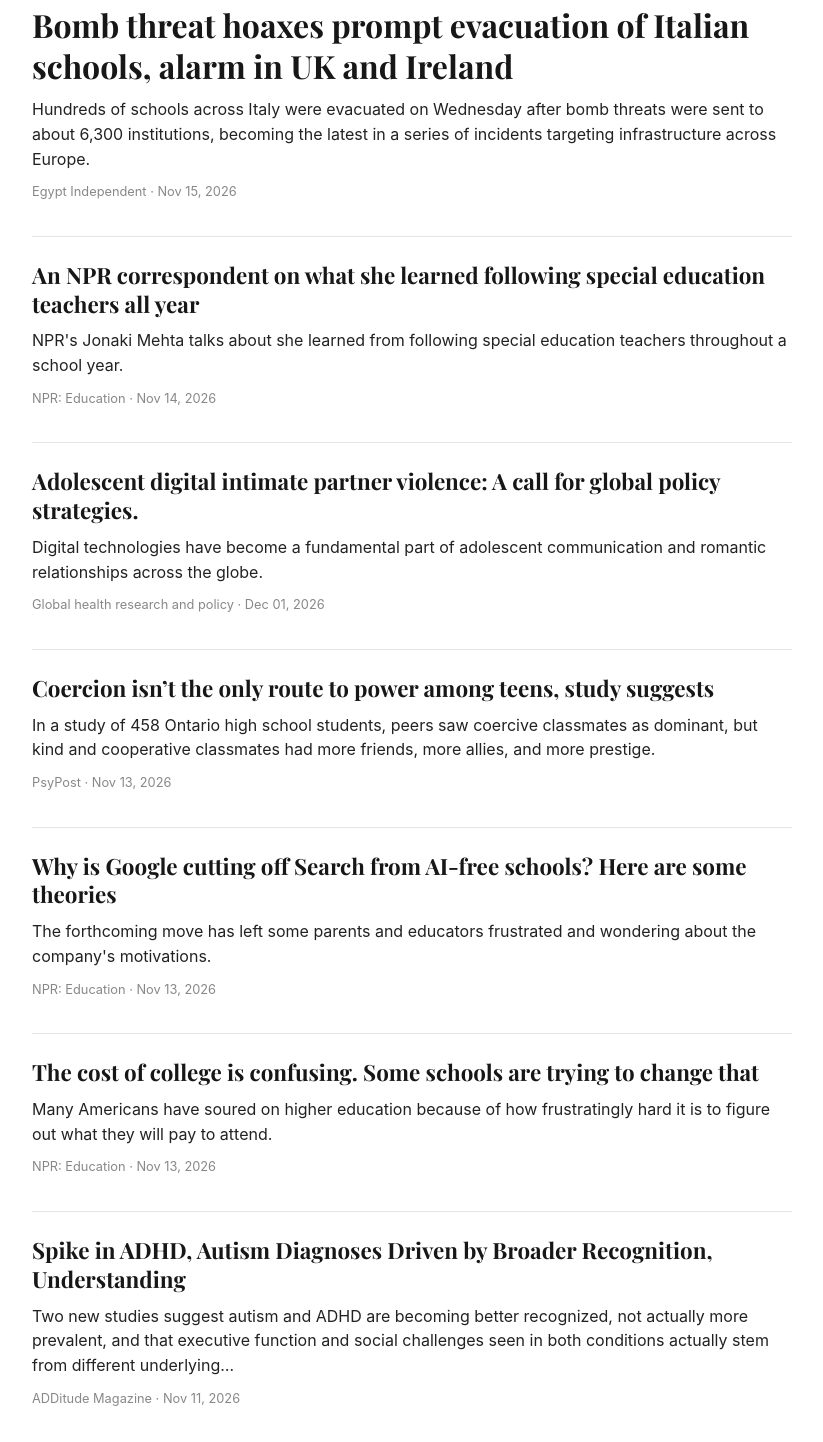
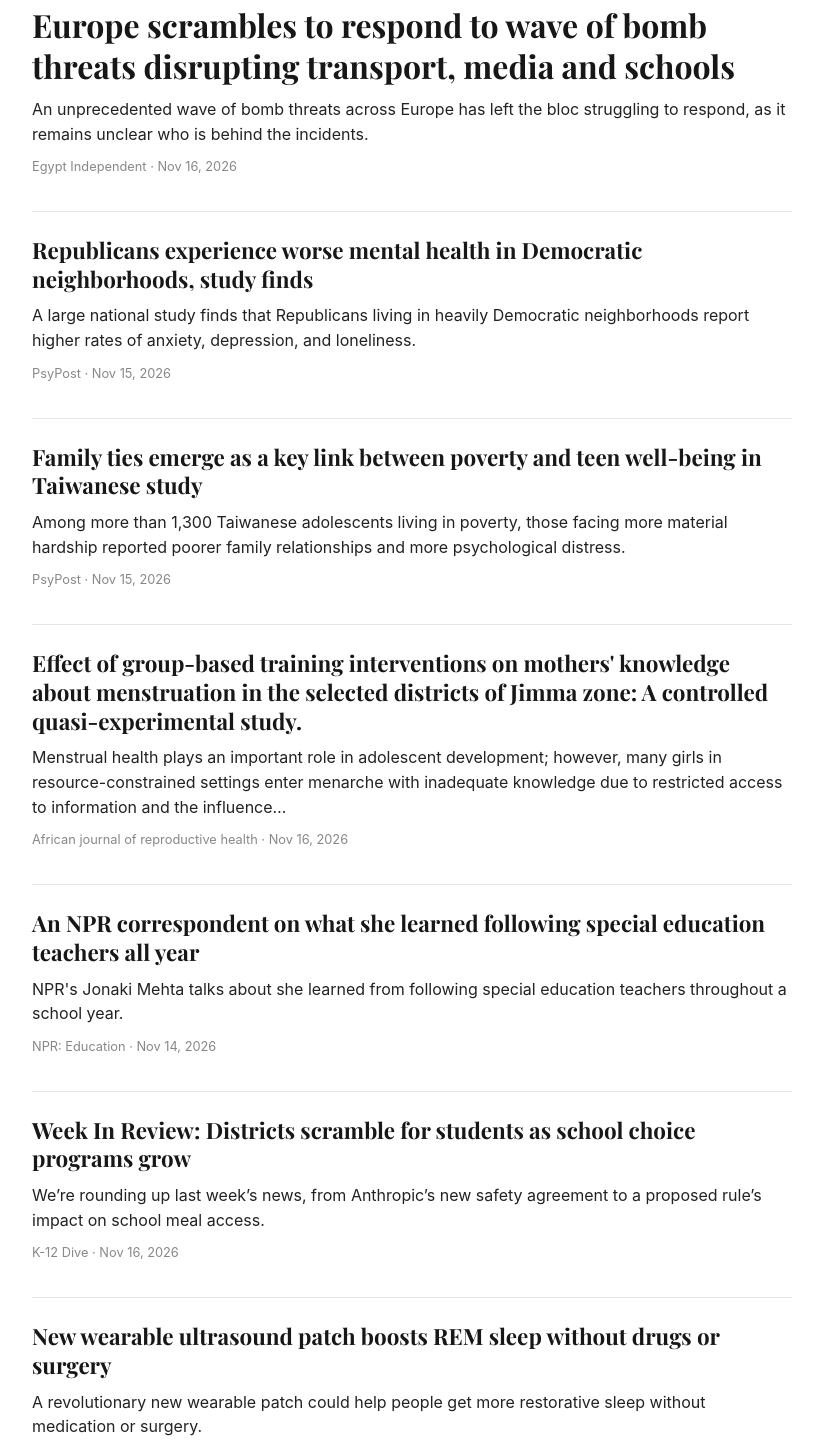
Before and after one commit to magdyelbieh42-jpg/daily-digest, a plain HTML site: page docs/index.html in a window 1280 px wide. Shown: the part 246-1688 px from the top of the page, without its empty margins (228-1051 px from the left). Drawn offline with nearby package versions, Linux system fonts and the light colour scheme.

Commit message:
Update daily digest

```diff
--- a/docs/index.html
+++ b/docs/index.html
@@ -1,6 +1,6 @@
 <!DOCTYPE html><html lang='en'><head><meta charset='utf-8'>
 <meta name='viewport' content='width=device-width, initial-scale=1'>
-<title>The Behavioral Brief — November 15, 2026</title>
+<title>The Behavioral Brief — November 16, 2026</title>
 <link rel='preconnect' href='https://fonts.googleapis.com'>
 <link rel='preconnect' href='https://fonts.gstatic.com' crossorigin>
 <link href='https://fonts.googleapis.com/css2?family=Playfair+Display:wght@700;900&display=swap' rel='stylesheet'>
@@ -36,26 +36,26 @@
 <p class='tagline'>Adolescent psychology · behavioral therapy · education · Egypt &amp; global</p>
 </div>
 <hr class='rule-thick'>
-<div class='meta-line'><span>Sunday, November 15, 2026</span><span>Issue no. 100</span></div>
+<div class='meta-line'><span>Monday, November 16, 2026</span><span>Issue no. 101</span></div>
 <div class='story lead'>
 <p class='label'>Lead story</p>
-<h2><a href='https://www.egyptindependent.com/bomb-threat-hoaxes-prompt-evacuation-of-italian-schools-alarm-in-uk-and-ireland/' target='_blank' rel='noopener'>Bomb threat hoaxes prompt evacuation of Italian schools, alarm in UK and Ireland</a></h2><p class='dek'>Hundreds of schools across Italy were evacuated on Wednesday after bomb threats were sent to about 6,300 institutions, becoming the latest in a series of incidents targeting infrastructure across Europe.</p><p class='source'>Egypt Independent · Nov 15, 2026</p></div>
+<h2><a href='https://www.egyptindependent.com/europe-scrambles-to-respond-to-wave-of-bomb-threats-disrupting-transport-media-and-schools/' target='_blank' rel='noopener'>Europe scrambles to respond to wave of bomb threats disrupting transport, media and schools</a></h2><p class='dek'>An unprecedented wave of bomb threats across Europe has left the bloc struggling to respond, as it remains unclear who is behind the incidents.</p><p class='source'>Egypt Independent · Nov 16, 2026</p></div>
+<div class='story'>
+<h2><a href='https://www.psypost.org/republicans-experience-worse-mental-health-in-democratic-neighborhoods/' target='_blank' rel='noopener'>Republicans experience worse mental health in Democratic neighborhoods, study finds</a></h2><p class='dek'>A large national study finds that Republicans living in heavily Democratic neighborhoods report higher rates of anxiety, depression, and loneliness.</p><p class='source'>PsyPost · Nov 15, 2026</p></div>
+<div class='story'>
+<h2><a href='https://www.psypost.org/family-ties-emerge-as-a-key-link-between-poverty-and-teen-well-being-in-taiwanese-study/' target='_blank' rel='noopener'>Family ties emerge as a key link between poverty and teen well-being in Taiwanese study</a></h2><p class='dek'>Among more than 1,300 Taiwanese adolescents living in poverty, those facing more material hardship reported poorer family relationships and more psychological distress.</p><p class='source'>PsyPost · Nov 15, 2026</p></div>
+<div class='story'>
+<h2><a href='https://pubmed.ncbi.nlm.nih.gov/43036657/' target='_blank' rel='noopener'>Effect of group-based training interventions on mothers&#x27; knowledge about menstruation in the selected districts of Jimma zone: A controlled quasi-experimental study.</a></h2><p class='dek'>Menstrual health plays an important role in adolescent development; however, many girls in resource-constrained settings enter menarche with inadequate knowledge due to restricted access to information and the influence…</p><p class='source'>African journal of reproductive health · Nov 16, 2026</p></div>
 <div class='story'>
 <h2><a href='https://www.npr.org/2026/11/14/nx-s1-6035713/an-npr-correspondent-on-what-she-learned-following-special-education-teachers-all-year' target='_blank' rel='noopener'>An NPR correspondent on what she learned following special education teachers all year</a></h2><p class='dek'>NPR&#x27;s Jonaki Mehta talks about she learned from following special education teachers throughout a school year.</p><p class='source'>NPR: Education · Nov 14, 2026</p></div>
 <div class='story'>
-<h2><a href='https://pubmed.ncbi.nlm.nih.gov/43034569/' target='_blank' rel='noopener'>Adolescent digital intimate partner violence: A call for global policy strategies.</a></h2><p class='dek'>Digital technologies have become a fundamental part of adolescent communication and romantic relationships across the globe.</p><p class='source'>Global health research and policy · Dec 01, 2026</p></div>
+<h2><a href='https://www.k12dive.com/news/week-in-review-november-16-2026/874684/' target='_blank' rel='noopener'>Week In Review: Districts scramble for students as school choice programs grow</a></h2><p class='dek'>We’re rounding up last week’s news, from Anthropic’s new safety agreement to a proposed rule’s impact on school meal access.</p><p class='source'>K-12 Dive · Nov 16, 2026</p></div>
 <div class='story'>
-<h2><a href='https://www.psypost.org/coercion-isnt-the-only-route-to-power-among-teens-study-suggests/' target='_blank' rel='noopener'>Coercion isn’t the only route to power among teens, study suggests</a></h2><p class='dek'>In a study of 458 Ontario high school students, peers saw coercive classmates as dominant, but kind and cooperative classmates had more friends, more allies, and more prestige.</p><p class='source'>PsyPost · Nov 13, 2026</p></div>
+<h2><a href='https://www.sciencedaily.com/releases/2026/11/261116014842.htm' target='_blank' rel='noopener'>New wearable ultrasound patch boosts REM sleep without drugs or surgery</a></h2><p class='dek'>A revolutionary new wearable patch could help people get more restorative sleep without medication or surgery.</p><p class='source'>ScienceDaily: Child Development · Nov 16, 2026</p></div>
 <div class='story'>
-<h2><a href='https://www.npr.org/2026/11/13/nx-s1-6029408/google-ai-search-schools' target='_blank' rel='noopener'>Why is Google cutting off Search from AI-free schools? Here are some theories</a></h2><p class='dek'>The forthcoming move has left some parents and educators frustrated and wondering about the company&#x27;s motivations.</p><p class='source'>NPR: Education · Nov 13, 2026</p></div>
+<h2><a href='https://www.psypost.org/muscle-dysmorphia-symptoms-linked-to-a-range-of-sexual-difficulties-in-young-men/' target='_blank' rel='noopener'>Muscle dysmorphia symptoms linked to a range of sexual difficulties in young men</a></h2><p class='dek'>Young men with stronger muscle dysmorphia symptoms report more sexual difficulties, from anxiety during sex to erectile trouble.</p><p class='source'>PsyPost · Nov 16, 2026</p></div>
 <div class='story'>
-<h2><a href='https://www.npr.org/2026/11/13/nx-s1-6023392/real-college-costs-confusing' target='_blank' rel='noopener'>The cost of college is confusing. Some schools are trying to change that</a></h2><p class='dek'>Many Americans have soured on higher education because of how frustratingly hard it is to figure out what they will pay to attend.</p><p class='source'>NPR: Education · Nov 13, 2026</p></div>
+<h2><a href='https://www.npr.org/2026/11/16/nx-s1-6028826/student-podcast-challenge-2027-information-deadline' target='_blank' rel='noopener'>NPR&#x27;s Student Podcast Challenge is back for 2027</a></h2><p class='dek'>The annual audio competition for grades four through 12 returns in January. Now in its ninth year, the contest has involved more than 90,000 students around the country.</p><p class='source'>NPR: Education · Nov 16, 2026</p></div>
 <div class='story'>
-<h2><a href='https://www.additudemag.com/adhd-autism-overlapping-symptoms-diagnosis/' target='_blank' rel='noopener'>Spike in ADHD, Autism Diagnoses Driven by Broader Recognition, Understanding</a></h2><p class='dek'>Two new studies suggest autism and ADHD are becoming better recognized, not actually more prevalent, and that executive function and social challenges seen in both conditions actually stem from different underlying…</p><p class='source'>ADDitude Magazine · Nov 11, 2026</p></div>
-<div class='story'>
-<h2><a href='https://www.k12dive.com/news/states-need-to-make-up-for-failed-covid-learning-recovery-CRPE-report/874436/' target='_blank' rel='noopener'>COVID learning recovery falls on states’ shoulders, CRPE report says</a></h2><p class='dek'>Only about 1 in 10 students are in districts that are back to prepandemic achievement levels in math and reading, per the Center on Reinventing Public Education.</p><p class='source'>K-12 Dive · Nov 11, 2026</p></div>
-<div class='story'>
-<h2><a href='https://www.sciencedaily.com/releases/2026/11/261113231624.htm' target='_blank' rel='noopener'>Scientists find a simple daily routine linked to less pain and depression</a></h2><p class='dek'>A simple change to your daily routine could make a surprising difference in how you feel, both physically and mentally.</p><p class='source'>ScienceDaily: Child Development · Nov 14, 2026</p></div>
-<div class='story'>
-<h2><a href='https://childmind.org/blog/new-research-for-stronger-standards-when-using-large-language-models-for-psychological-assessment/' target='_blank' rel='noopener'>New Research Calls for Stronger Standards When Using Large Language Models and Other AI Tools for Psychological Assessment</a></h2><p class='dek'>Read about the new research on AI for psychological assessment and the framework for validating its effectiveness in mental health.</p><p class='source'>Child Mind Institute · Nov 13, 2026</p></div>
+<h2><a href='https://www.k12dive.com/news/iowa-district-to-settle-with-recruiting-firm-after-ex-superintendents-ice/874694/' target='_blank' rel='noopener'>Iowa district to settle with recruiting firm after ex-superintendent’s ICE arrest</a></h2><p class='dek'>The former Des Moines school leader overstayed his visa, according to ICE. In response, the district sued a firm it claimed should have prevented his hiring.</p><p class='source'>K-12 Dive · Nov 16, 2026</p></div>
 </body></html>
```
